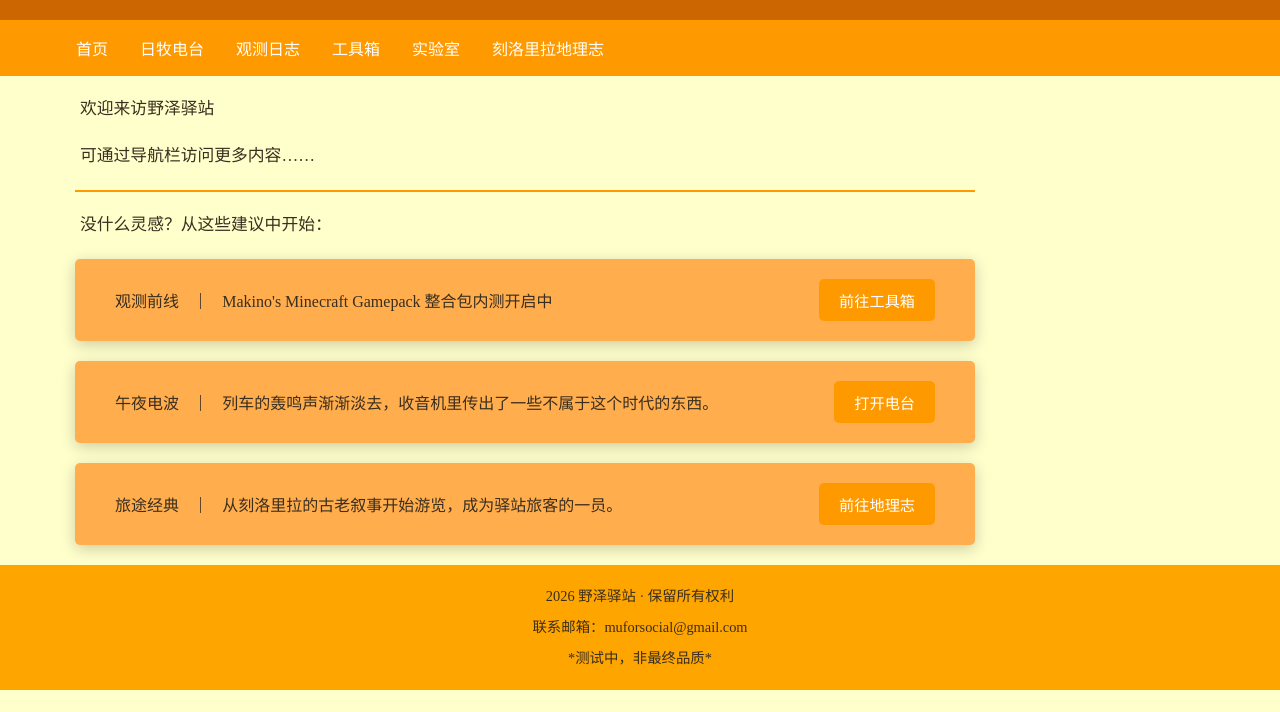
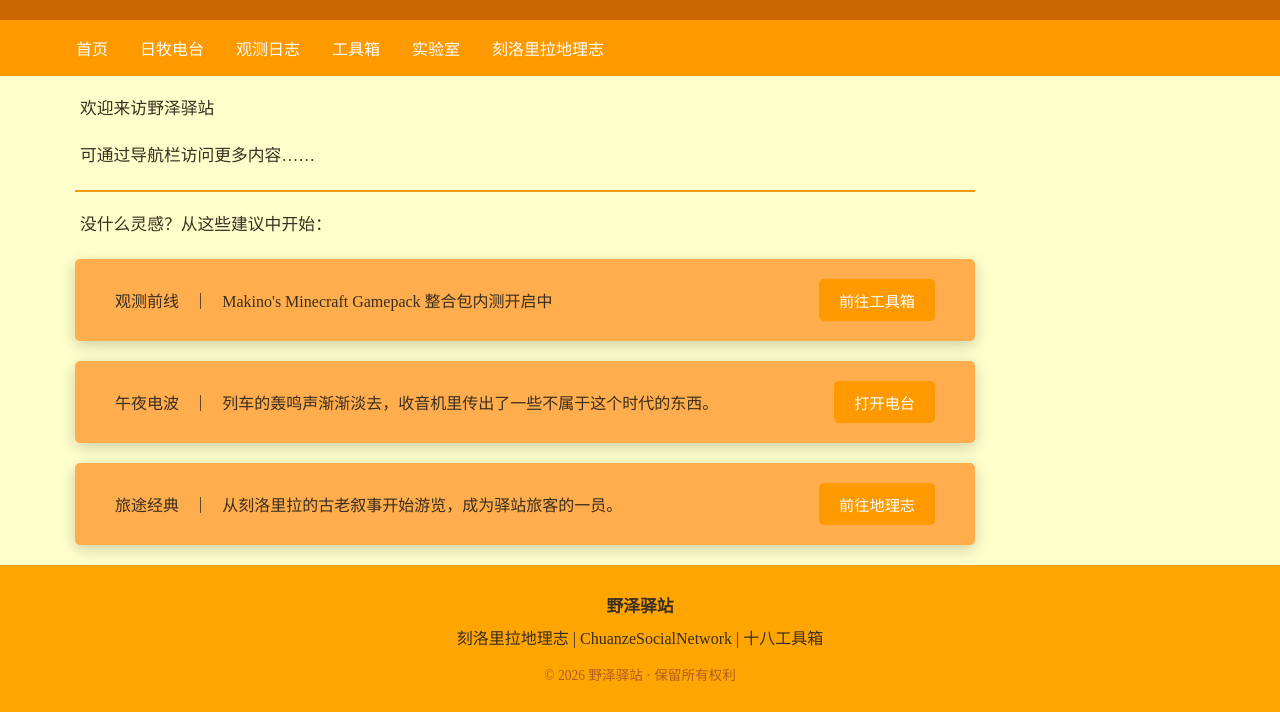
Before and after one commit to Makino-18/Makino.18, a plain HTML site: page index.html in a window 1280 px wide. Shown: the part 126-838 px from the top of the page. Before the commit the page ends 816 px from the top, so only its background shows below. Drawn offline with Linux system fonts and the light colour scheme.

Commit message:
copyright new

```diff
--- a/claracities/footer.js
+++ b/claracities/footer.js
@@ -6,15 +6,15 @@ document.addEventListener("DOMContentLoaded", function() {
         <p>刻洛里拉地理志 · 野泽驿站</p>
         <p class="footer-links">
           <a href="../index.html">野泽驿站(主站)</a> |
-          <a href="../webnews.html">ChuanzeSocialNetwork · 野泽驿站</a> |
+          <a href="../webnews.html">ChuanzeSocialNetwork</a> |
           <a href="../mbc.html">日牧电台</a>
         </p>
-        <p class="footer-copyright">2026 野泽驿站 · 保留所有权利</p>
+        <p class="footer-copyright">© 2026 野泽驿站 · 保留所有权利</p>
       </div>
     </div>
   `;
 
-  // 找到页面里的占位符并替换
+  // 替换
   const placeholder = document.getElementById("subfooter-placeholder");
   if (placeholder) {
     placeholder.outerHTML = footerHTML;
--- a/components/footer.js
+++ b/components/footer.js
@@ -1,13 +1,20 @@
+// components/footer.js
 document.addEventListener("DOMContentLoaded", function() {
+  // 自动获取当前年份
+  const currentYear = new Date().getFullYear();
+
   const footerHTML = `
     <div class="footer">
-      <p class="p_margin">2026 野泽驿站 · 保留所有权利</p>
-      <p class="p_margin" style="margin-top: 8px;">联系邮箱：muforsocial@gmail.com</p>
-      <p class="p_margin" style="margin-top: 8px;">*测试中，非最终品质*</p>
+      <p class="footer-site-name">野泽驿站</p>
+      <p class="footer-links">
+        <a href="/Makino.18/claracities/ookawa.html">刻洛里拉地理志</a> |
+        <a href="/Makino.18/mbc.html">ChuanzeSocialNetwork</a> |
+        <a href="/Makino.18/toolbox.html">十八工具箱</a>
+      </p>
+      <p class="footer-copyright">© ${currentYear} 野泽驿站 · 保留所有权利</p>
     </div>
   `;
 
-  // 找到页面里的 <div id="footer-placeholder"></div> 并替换
   const footerPlaceholder = document.getElementById("footer-placeholder");
   if (footerPlaceholder) {
     footerPlaceholder.outerHTML = footerHTML;
--- a/styleday.css
+++ b/styleday.css
@@ -134,17 +134,39 @@ hr {
   margin-left: auto;
 }
 
-/* 页脚 */
+/* 主站页脚 */
 .footer {
   background-color: #FFA500;
   clear: both;
   text-align: center;
   margin-top: 40px;
   padding: 20px 40px;
+  margin-top: auto;
   color: #3a2e1e;
-  margin-top: auto;
 }
-.footer .p_margin {
-  margin: 0;
-  font-size: 0.9rem;
+
+.footer p {
+    margin: 8px 0;
 }
+
+.footer-site-name {
+    font-size: 1.05rem;
+    font-weight: bold;
+}
+
+.footer-links a {
+    color: #3a2e1e;
+    text-decoration: none;
+    transition: color 0.3s;
+}
+
+.footer-links a:hover {
+    color: #FFFFFF;
+    text-decoration: underline;
+}
+.footer-copyright {
+    font-size: 0.85rem;
+    color: #a0522d;
+    margin-top: 15px !important;
+    opacity: 0.85;
+}
```
